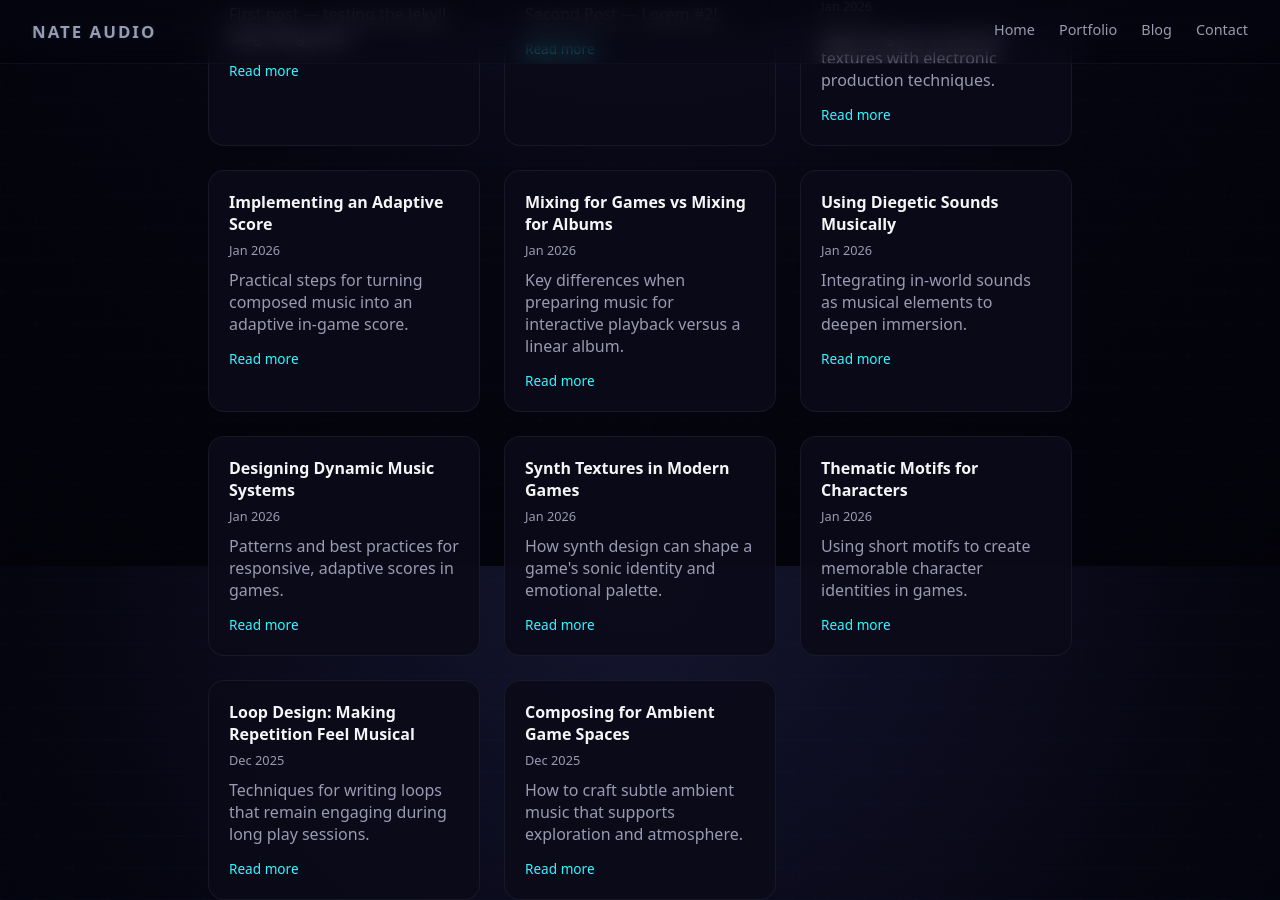
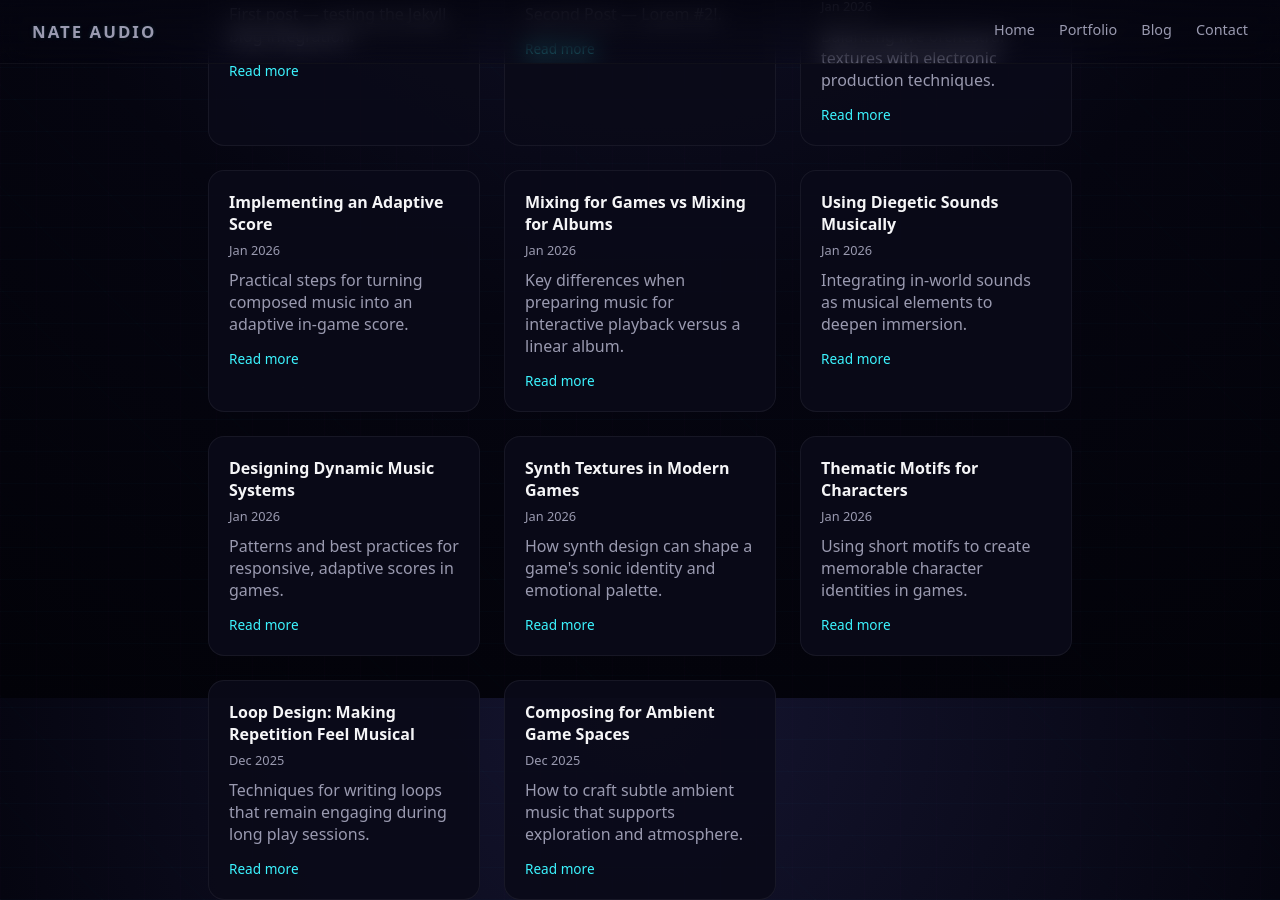
Before and after one commit to NateAudio/nateaudio.github.io, a Jekyll site: the page built from blog/index.md, in a window 1280 px wide and 900 px high, scrolled down 334 px. Built offline with Jekyll 4.4.1, drawn with Linux system fonts in a browser that asks for light colours.

Commit message:
Blog fixes.

```diff
--- a/_layouts/default.html
+++ b/_layouts/default.html
@@ -7,6 +7,7 @@
   <link rel="stylesheet" href="{{ '/css/style.css' | relative_url }}" />
 </head>
 <body>
+  <div class="grid-overlay" aria-hidden="true"></div>
   <header class="nav">
     <div class="nav-logo"><a href="{{ '/' | relative_url }}">Nate Audio</a></div>
     <nav class="nav-links">
--- a/css/style.css
+++ b/css/style.css
@@ -24,7 +24,10 @@ html,
 body {
   margin: 0;
   padding: 0;
-  height: 100%;
+  /* allow the body to grow with content so background gradients and
+     overlays extend for long posts rather than being clipped to the
+     initial viewport height */
+  min-height: 100%;
   background: radial-gradient(circle at top, #151530 0, #050510 55%, #020208 100%);
   color: var(--text);
   font-family: system-ui, -apple-system, BlinkMacSystemFont, "SF Pro Text", sans-serif;
@@ -59,9 +62,11 @@ html { scroll-padding-top: 84px; }
   padding-top: 84px; /* account for fixed nav */
 }
 
-/* Subtle synthwave grid overlay across the viewport. Non-interactive. */
-.page::before {
-  content: "";
+/* Subtle synthwave grid overlay across the viewport. Non-interactive.
+   Use a global DOM element `.grid-overlay` injected into the layout so
+   it always covers the viewport and is not confined by ancestor
+   stacking contexts or transforms. */
+.grid-overlay {
   position: fixed;
   inset: 0;
   pointer-events: none;
@@ -74,25 +79,8 @@ html { scroll-padding-top: 84px; }
   opacity: 0.26;
 }
 
-/* Apply the same fixed overlay for individual post pages which use
-   `.post-content` instead of `.page`. This prevents the grid from
-   appearing clipped when a post scrolls beyond the initial viewport. */
-.post-content::before {
-  content: "";
-  position: fixed;
-  inset: 0;
-  pointer-events: none;
-  z-index: 0;
-  mix-blend-mode: normal;
-  background-image:
-    repeating-linear-gradient(0deg, rgba(60,244,255,0.08) 0 1px, transparent 1px 32px),
-    repeating-linear-gradient(90deg, rgba(255,79,216,0.06) 0 1px, transparent 1px 36px),
-    repeating-linear-gradient(45deg, rgba(60,244,255,0.04) 0 1px, transparent 1px 72px);
-  opacity: 0.26;
-}
-
-/* Ensure post content renders above the fixed overlay */
-.post-content > * {
+/* Ensure main content stacks above the overlay */
+main, .post-content, .page {
   position: relative;
   z-index: 1;
 }
@@ -756,16 +744,27 @@ html { scroll-padding-top: 84px; }
      mobile screen without forcing the user to scroll inside the snap */
   .section-blog {
     min-height: auto !important;
-    padding: 36px 12px 18px !important;
+    padding: 28px 12px 14px !important;
   }
 
   .blog-grid {
-    gap: 12px;
+    gap: 10px;
   }
 
   .blog-card {
-    padding: 14px;
-    border-radius: 12px;
+    padding: 10px;
+    border-radius: 10px;
+  }
+
+  .blog-title {
+    font-size: 0.95rem;
+  }
+
+  .blog-excerpt {
+    font-size: 0.9rem;
+    line-height: 1.2;
+    max-height: 3.6em; /* clamp excerpt to ~3 lines */
+    overflow: hidden;
   }
 
   /* Slightly reduce hero top padding on small screens to keep content visible */
```
